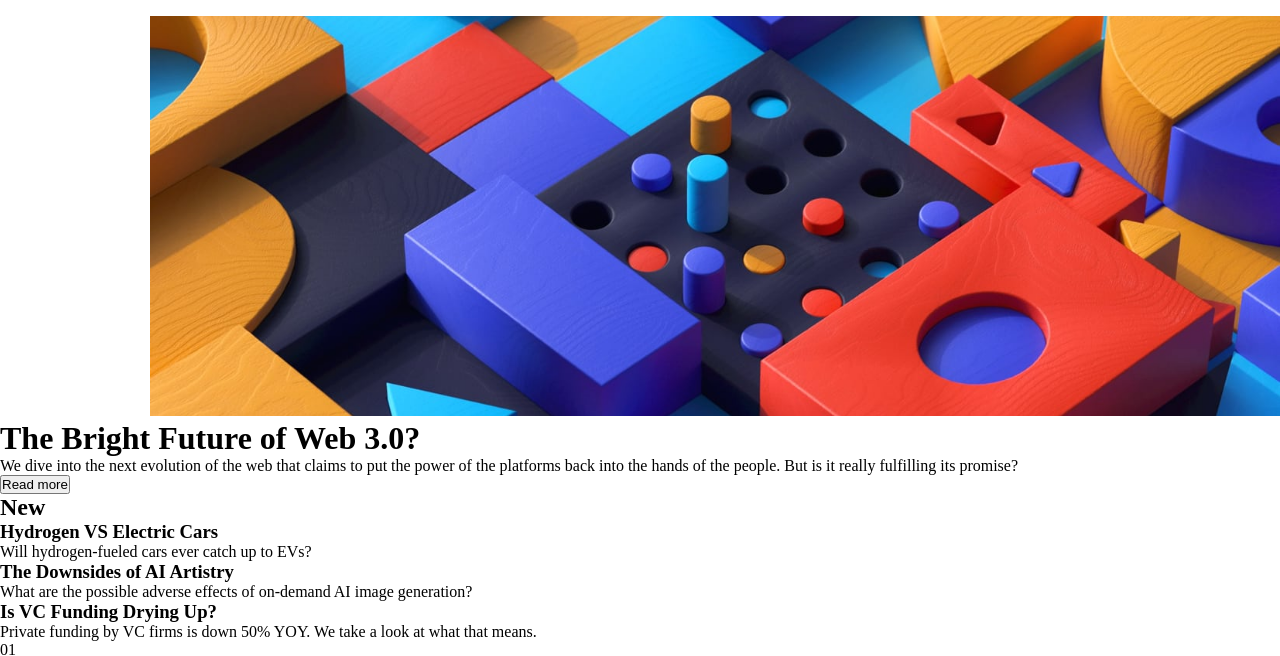
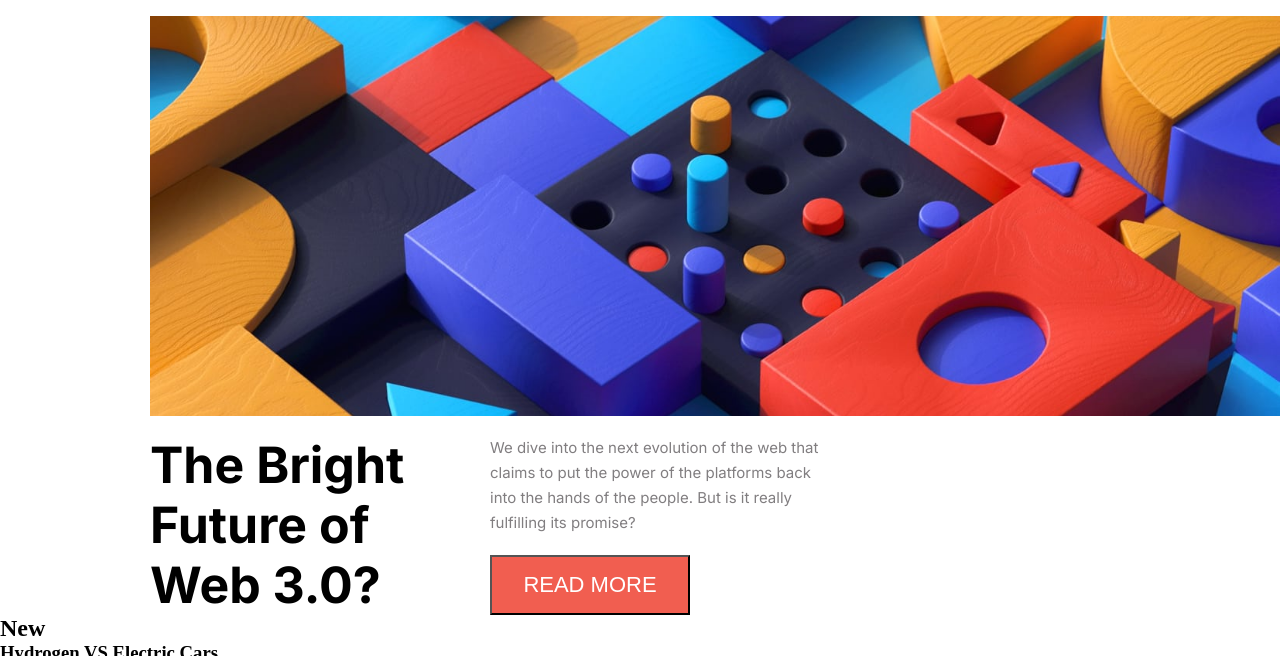
Before and after one commit to Blazej-oWo/news_homepage_main_FM, a plain HTML site: page index.html in a window 1280 px wide. Shown: the part 142-798 px from the top of the page. Drawn offline with Linux system fonts and the light colour scheme.

Commit message:
styling main

```diff
--- a/style.css
+++ b/style.css
@@ -36,6 +36,37 @@
         object-fit: cover;
         margin:40px 0 0 150px;
     }
+
+     main h1 {
+        font-size: 50px;
+        font-family: Inter, 'Arial Narrow Bold', sans-serif;
+        margin: 15px 0 0 150px;
+        width:300px;
+
+     }
+     main {
+
+    }
+     main p {
+
+        font-size:15px;
+        font-family: Inter, 'Arial Narrow Bold', sans-serif;
+        color:hsl(330, 1%, 50%);
+        margin:-180px 0px 0px 490px;
+        width: 340px;
+        line-height: 25px;
+
+     }
+     main button {
+
+        width:200px;
+        height: 60px;
+        margin:20px 0px 0px 490px;
+        font-size: 22px;
+        text-transform: uppercase;
+        background-color: hsl(5, 85%, 63%);
+        color: #FFF;
+     }
     .attribution {
         font-size: 11px;
         text-align: center;
```
